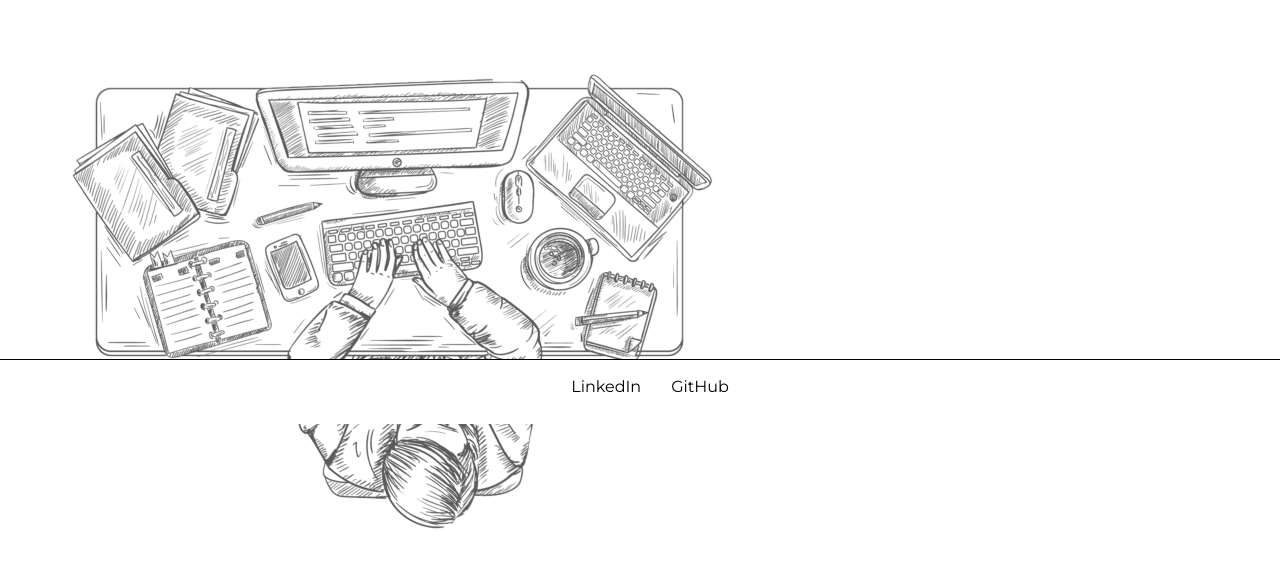
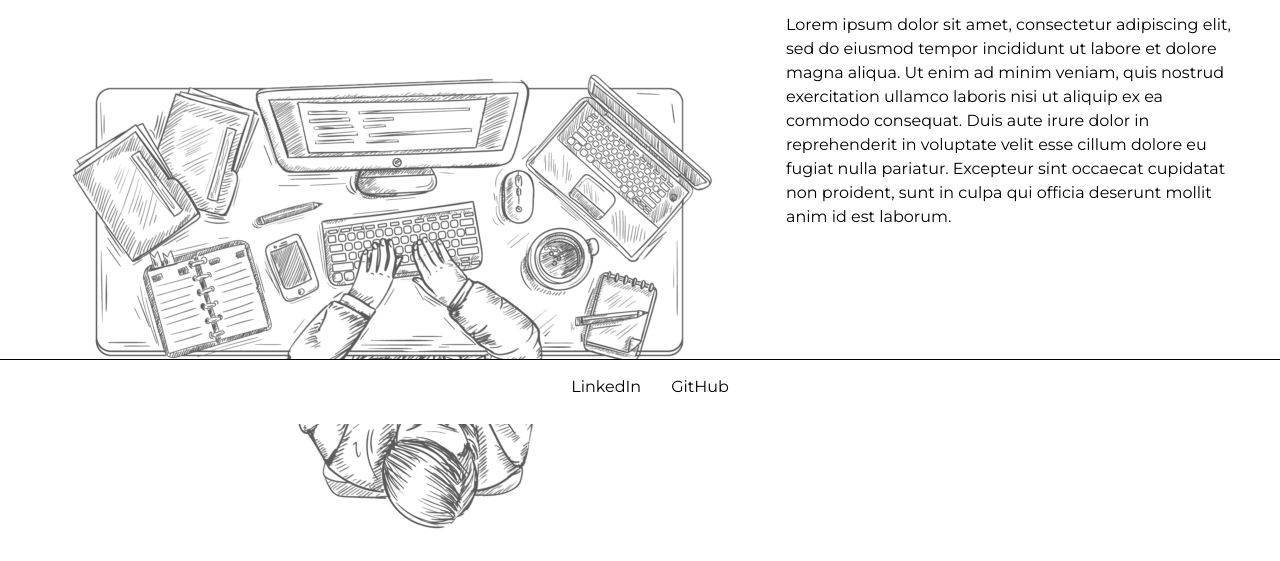
Before and after one commit to Willcowen/golden-shoe, a Gatsby site: page / in a window 1280 px wide. Shown: the part 376-937 px from the top of the page. Built offline with nearby package versions, Linux system fonts and the light colour scheme; Gatsby itself is replaced by a stand-in of ours; no server answers.

Commit message:
removed quote generator

```diff
--- a/src/pages/index.js
+++ b/src/pages/index.js
@@ -6,14 +6,6 @@
 
 export default function Home() {
 
-  const [displayQuote, setDisplayQuote] = useState('')
-
-  useEffect(() => {
-    fetch('https://zenquotes.io/api/random')
-    .then(res => {
-      console.log(res)
-    })
-  })
   return (
     <Layout>
       <section className={header}>
@@ -27,7 +19,13 @@
       </section>
       <div className="intro">
         <img src='./coder-sketch.png' />
-        <p>{displayQuote}</p>
+        <p>Lorem ipsum dolor sit amet, consectetur adipiscing elit, sed do
+          eiusmod tempor incididunt ut labore et dolore magna aliqua. Ut enim ad
+          minim veniam, quis nostrud exercitation ullamco laboris nisi ut
+          aliquip ex ea commodo consequat. Duis aute irure dolor in
+          reprehenderit in voluptate velit esse cillum dolore eu fugiat nulla
+          pariatur. Excepteur sint occaecat cupidatat non proident, sunt in
+          culpa qui officia deserunt mollit anim id est laborum.</p>
       </div>
     </Layout>
   )
```
